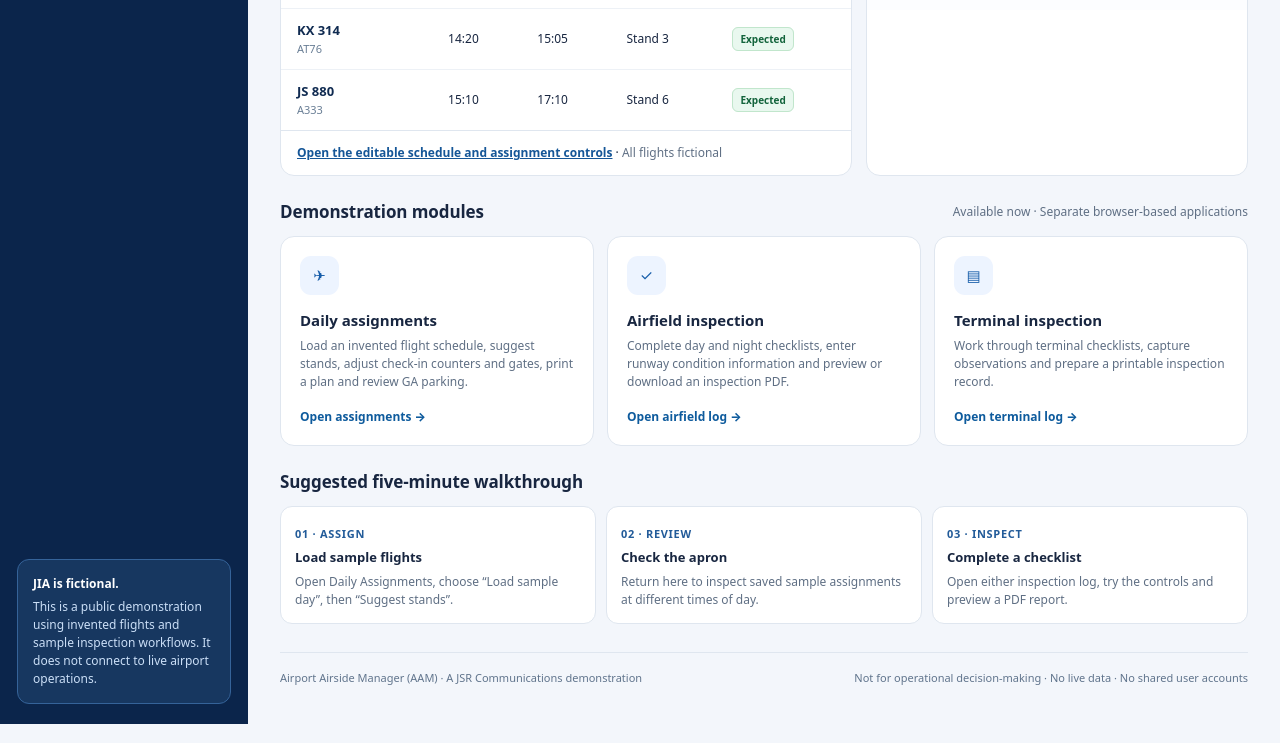
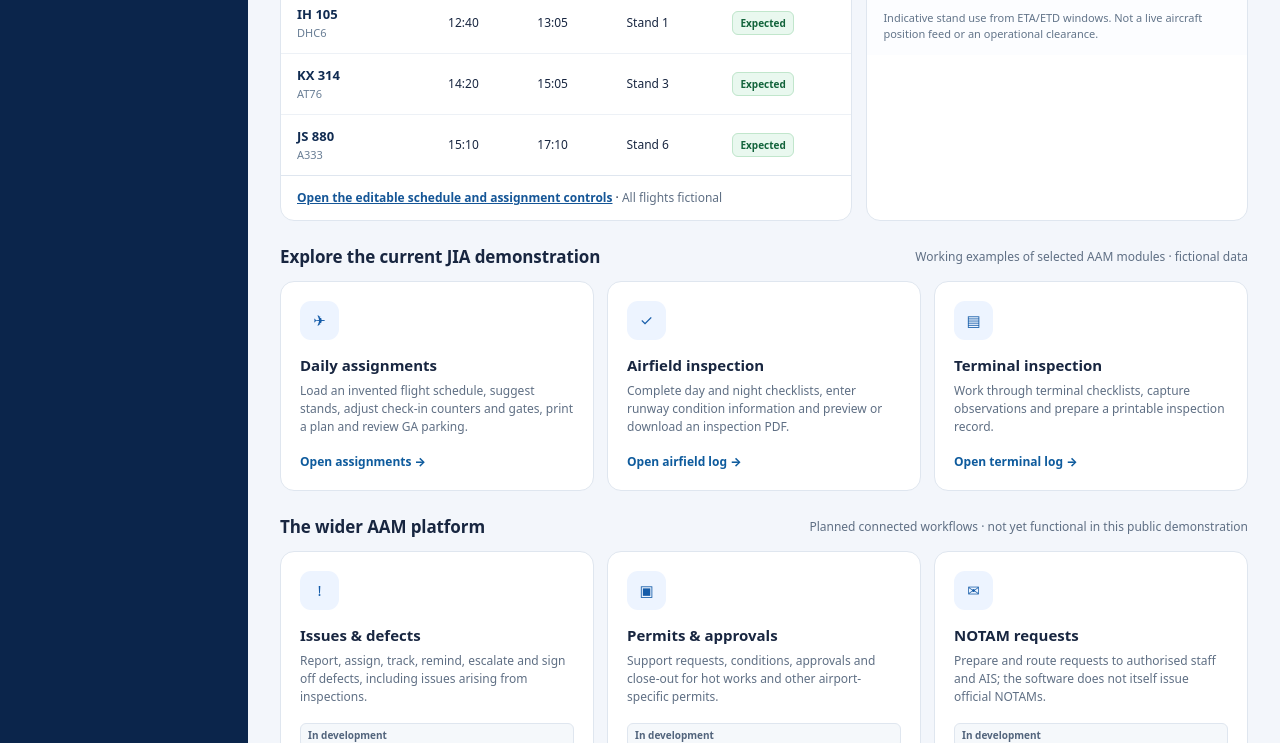
Before and after one commit to HTLearn2022/AAM, a plain HTML site: page index.html in a window 1280 px wide. Shown: the part 2057-2800 px from the top of the page. Drawn offline with Linux system fonts and the light colour scheme.

Commit message:
Position AAM as full airport operations product, with JIA as its demonstration

```diff
--- a/index.html
+++ b/index.html
@@ -4,8 +4,8 @@
 <meta charset="utf-8">
 <meta name="viewport" content="width=device-width, initial-scale=1">
 <meta name="theme-color" content="#0b254b">
-<meta name="description" content="Airport Airside Manager — fictional JSR International Airport interactive demonstration.">
-<title>Airport Airside Manager — JIA Operations Hub</title>
+<meta name="description" content="Airport Airside Manager (AAM) by JSR Communications: an integrated airport operations platform for flight assignments, inspections, issues, permits and departmental coordination. Explore the fictional JIA demonstration.">
+<title>Airport Airside Manager (AAM) | Airport Operations Platform</title>
 <style>
 :root{--navy:#0b254b;--navy2:#103b77;--blue:#1d6fd6;--yellow:#f2c400;--green:#177847;--paper:#f3f6fb;--ink:#182640;--muted:#5f6f84;--line:#dfe6ef;--white:#fff;--danger:#b42318;--warn:#b65c00}
 *{box-sizing:border-box}html{scroll-behaviour:smooth}body{margin:0;color:var(--ink);background:var(--paper);font:15px/1.5 system-ui,-apple-system,"Segoe UI",Roboto,Arial,sans-serif}a{color:inherit}button,input{font:inherit}button:focus-visible,a:focus-visible,input:focus-visible{outline:3px solid #62a4ff;outline-offset:3px}.wrap{max-width:1360px;margin:auto;display:grid;grid-template-columns:248px minmax(0,1fr);min-height:100vh}
@@ -50,7 +50,7 @@ main{min-width:0;padding:26px 32px 38px}.topline{display:flex;justify-content:sp
 <div class="wrap">
 <aside aria-label="Demonstration navigation">
   <div class="brand"><div class="mark" aria-hidden="true">AAM</div><div><h1>Airport Airside<br>Manager</h1><p>JSR Communications</p></div></div>
-  <div><div class="menu-heading">JIA demonstration</div><nav class="menu" aria-label="Modules">
+  <div><div class="menu-heading">JIA · interactive demonstration</div><nav class="menu" aria-label="Modules">
     <a class="current" href="index.html" aria-current="page"><span class="sym">▦</span> Operations Hub</a>
     <a href="assignments.html"><span class="sym">✈</span> Stand & Counter Assignments</a>
     <a href="airfield-inspection.html"><span class="sym">✓</span> Airfield Inspection</a>
@@ -60,7 +60,7 @@ main{min-width:0;padding:26px 32px 38px}.topline{display:flex;justify-content:sp
 </aside>
 <main>
   <div class="topline"><span class="crumb">Operations Hub / Overview</span><span class="demo-tag">Fictional airport · Demonstration</span></div>
-  <section class="hero" aria-label="Airport overview"><div class="eyebrow">JIA / JSR International Airport</div><h2>One view of the day's operations.</h2><p>Explore how airport teams can prepare resource assignments, review an apron plan and complete airfield or terminal inspections — in a single demonstration environment.</p><div class="hero-btm"><a class="btn yellow" href="assignments.html">Open daily assignments <span aria-hidden="true">›</span></a><a class="btn ghost" href="#modules">Explore modules</a></div></section>
+  <section class="hero" aria-label="Airport Airside Manager product overview"><div class="eyebrow">Airport Airside Manager · JSR Communications</div><h2>One connected hub for airport operations.</h2><p>AAM is being developed to bring daily flight and resource assignments, inspections, issue reporting, permits and NOTAM requests into a coordinated, role-based airport operations platform. Explore selected working workflows below using the fictional JSR International Airport (JIA).</p><div class="hero-btm"><a class="btn yellow" href="assignments.html">Open daily assignments <span aria-hidden="true">›</span></a><a class="btn ghost" href="#modules">Explore modules</a></div></section>
   <div class="section-head"><h3>Operations at a glance</h3><small id="dataLabel" aria-live="polite">Illustrative sample activity</small></div>
   <section class="metrics" aria-label="Operational summary">
     <article class="metric"><small>Flight movements</small><strong id="flightCount">13</strong><span id="flightHint">Illustrative daily schedule</span></article>
@@ -100,15 +100,24 @@ main{min-width:0;padding:26px 32px 38px}.topline{display:flex;justify-content:sp
     <div class="panel"><div class="panel-h"><h3>Apron occupancy preview</h3><small>Calculated from sample movement times</small></div><div class="apron" id="standGrid" aria-live="polite"></div><div class="note">Indicative stand use from ETA/ETD windows. Not a live aircraft position feed or an operational clearance.</div></div>
   </section>
 
-  <div class="section-head" id="modules"><h3>Demonstration modules</h3><small>Available now · Separate browser-based applications</small></div>
+  <div class="section-head" id="modules"><h3>Explore the current JIA demonstration</h3><small>Working examples of selected AAM modules · fictional data</small></div>
   <section class="modules" aria-label="Available modules">
     <article class="module"><div class="symbol" aria-hidden="true">✈</div><h4>Daily assignments</h4><p>Load an invented flight schedule, suggest stands, adjust check-in counters and gates, print a plan and review GA parking.</p><a href="assignments.html">Open assignments →</a></article>
     <article class="module"><div class="symbol" aria-hidden="true">✓</div><h4>Airfield inspection</h4><p>Complete day and night checklists, enter runway condition information and preview or download an inspection PDF.</p><a href="airfield-inspection.html">Open airfield log →</a></article>
     <article class="module"><div class="symbol" aria-hidden="true">▤</div><h4>Terminal inspection</h4><p>Work through terminal checklists, capture observations and prepare a printable inspection record.</p><a href="terminal-inspection.html">Open terminal log →</a></article>
   </section>
+  <div class="section-head"><h3>The wider AAM platform</h3><small>Planned connected workflows · not yet functional in this public demonstration</small></div>
+  <section class="modules" aria-label="Planned AAM platform capabilities">
+    <article class="module"><div class="symbol" aria-hidden="true">!</div><h4>Issues &amp; defects</h4><p>Report, assign, track, remind, escalate and sign off defects, including issues arising from inspections.</p><span class="pill">In development</span></article>
+    <article class="module"><div class="symbol" aria-hidden="true">▣</div><h4>Permits &amp; approvals</h4><p>Support requests, conditions, approvals and close-out for hot works and other airport-specific permits.</p><span class="pill">In development</span></article>
+    <article class="module"><div class="symbol" aria-hidden="true">✉</div><h4>NOTAM requests</h4><p>Prepare and route requests to authorised staff and AIS; the software does not itself issue official NOTAMs.</p><span class="pill">In development</span></article>
+    <article class="module"><div class="symbol" aria-hidden="true">▤</div><h4>Airline private workspace</h4><p>Maintain internal working schedules with private rows, notes and printing, separate from requests sent to Airport Operations.</p><span class="pill">In development</span></article>
+    <article class="module"><div class="symbol" aria-hidden="true">♙</div><h4>Role-based departmental access</h4><p>Tailored views for Operations, airlines, handlers, Maintenance, ATC, managers and other authorised users.</p><span class="pill">In development</span></article>
+    <article class="module"><div class="symbol" aria-hidden="true">▦</div><h4>Shared airport records</h4><p>Bring operational dashboards, follow-ups, approvals, audit trails and airport-specific configurations together.</p><span class="pill">In development</span></article>
+  </section>
   <div class="section-head"><h3>Suggested five-minute walkthrough</h3></div>
   <section class="workflow" aria-label="Demonstration workflow"><article class="step"><span>01 · ASSIGN</span><strong>Load sample flights</strong><p>Open Daily Assignments, choose “Load sample day”, then “Suggest stands”.</p></article><article class="step"><span>02 · REVIEW</span><strong>Check the apron</strong><p>Return here to inspect saved sample assignments at different times of day.</p></article><article class="step"><span>03 · INSPECT</span><strong>Complete a checklist</strong><p>Open either inspection log, try the controls and preview a PDF report.</p></article></section>
-  <footer class="footer"><span>Airport Airside Manager (AAM) · A JSR Communications demonstration</span><span>Not for operational decision-making · No live data · No shared user accounts</span></footer>
+  <footer class="footer"><span>Airport Airside Manager (AAM) · Developed by JSR Communications · JIA demonstration</span><span>Not for operational decision-making · No live data · No shared user accounts</span></footer>
 </main>
 </div>
 <script>
```
